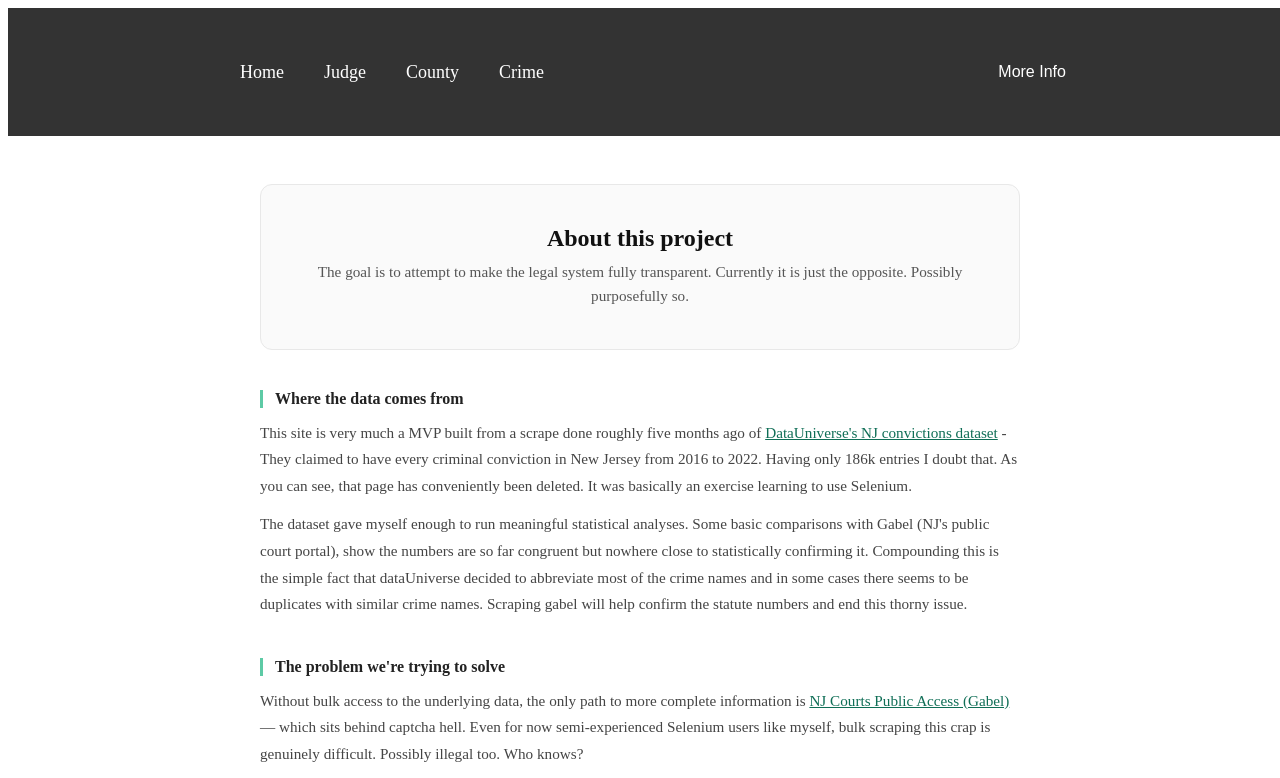
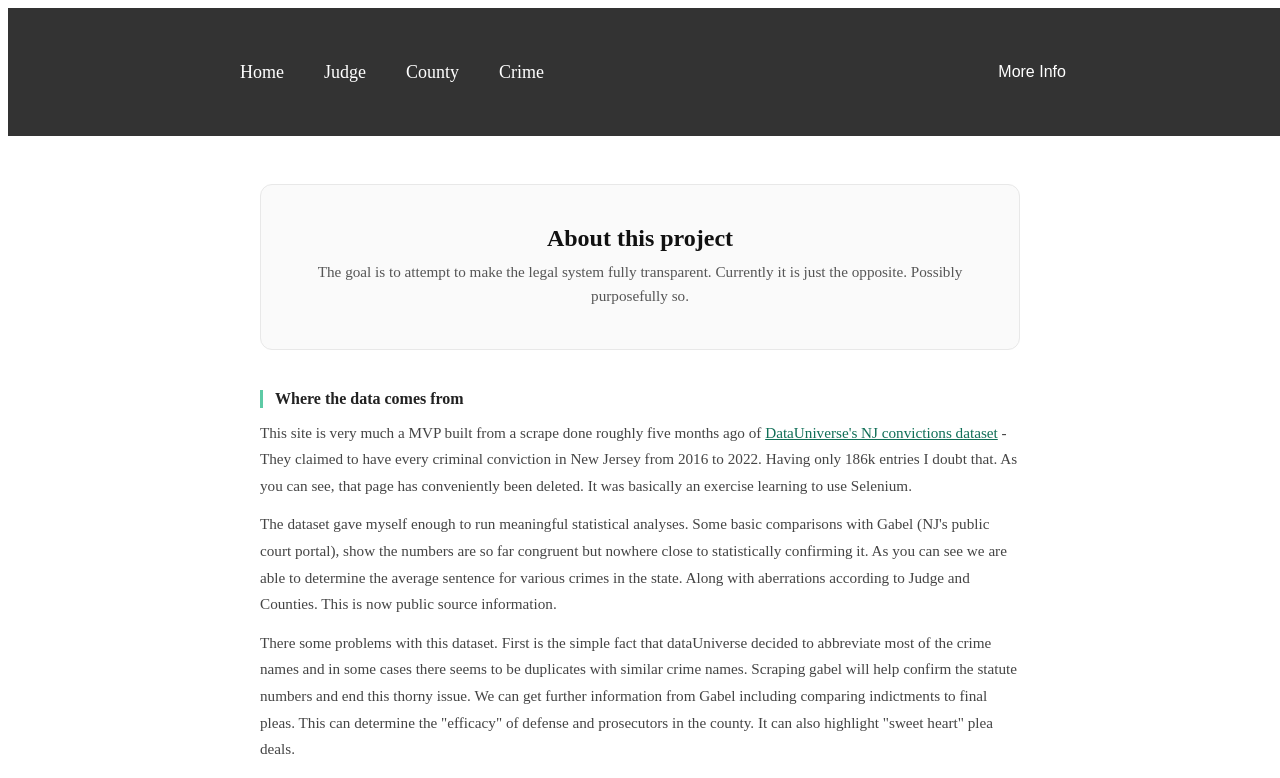
Before and after one commit to Richard-M-Baine/QuantJustice, a React (Create React App) app in the folder frontend/: page /spiel in a window 1280 px wide. Shown: the top 778 px of the page. Built offline with nearby package versions, Linux system fonts and the light colour scheme; no server answers.

Commit message:
minor proofreading ready for begging

```diff
--- a/frontend/src/components/Home/home.css
+++ b/frontend/src/components/Home/home.css
@@ -7,8 +7,16 @@
     background: radial-gradient(ellipse at 50% 40%, #f5fafe 0%, #f5f8ff 55%, #ffffff 100%);
 }
 
+
+
 /* ── Hero / intro block ─────────────────────── */
 .mainlandingHome > h1 {
+    text-align: center;
+    font-size: 30px;
+    margin-bottom: 1rem;
+}
+
+.landingHeroHeading {
     text-align: center;
     font-size: 30px;
     margin-bottom: 1rem;
--- a/frontend/src/components/Home/index.js
+++ b/frontend/src/components/Home/index.js
@@ -33,7 +33,7 @@ function Landing() {
     return (
         <div className='mainlandingHome'>
 
-            <h1 className="linkSectionLandingDiv" >
+            <h1 className="landingHeroHeading" >
                 Why Quant Justice?
                   <Link to="/spiel" >
                         <h3>Read This First</h3>
--- a/frontend/src/components/Spiel/Spiel/index.js
+++ b/frontend/src/components/Spiel/Spiel/index.js
@@ -21,8 +21,11 @@ function SpielComponent() {
         </p>
         <p>
           The dataset gave myself enough to run meaningful statistical analyses. Some basic comparisons
-          with Gabel (NJ's public court portal),  show the numbers are so far congruent but nowhere close to statistically confirming it. Compounding this is the simple fact that dataUniverse decided to abbreviate most of the crime names and in some cases there seems to be duplicates with similar crime names. Scraping gabel will help confirm the statute numbers and end this thorny issue.
+          with Gabel (NJ's public court portal),  show the numbers are so far congruent but nowhere close to statistically confirming it.  As you can see we are able to determine the average sentence for various crimes in the state.  Along with aberrations according to Judge and Counties.  This is now public source information.
+
+
         </p>
+        <p> There some problems with this dataset.  First is the simple fact that dataUniverse decided to abbreviate most of the crime names and in some cases there seems to be duplicates with similar crime names. Scraping gabel will help confirm the statute numbers and end this thorny issue.  We can get further information from Gabel including comparing indictments to final pleas.  This can determine the "efficacy" of defense and prosecutors in the county.  It can also highlight "sweet heart" plea deals. </p>
       </div>
 
       <div className="spiel-section">
```
